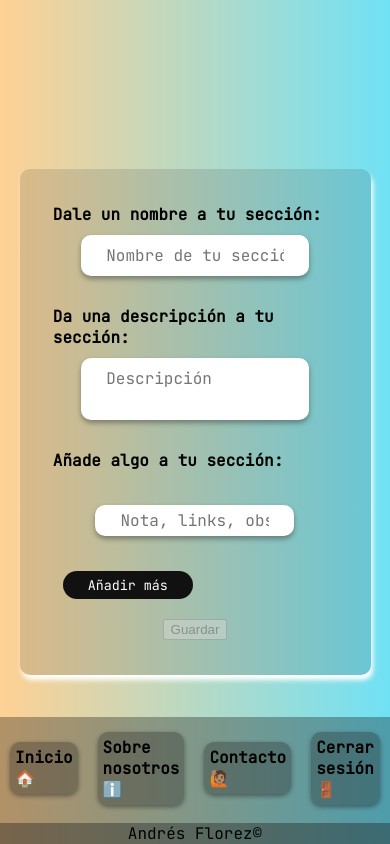
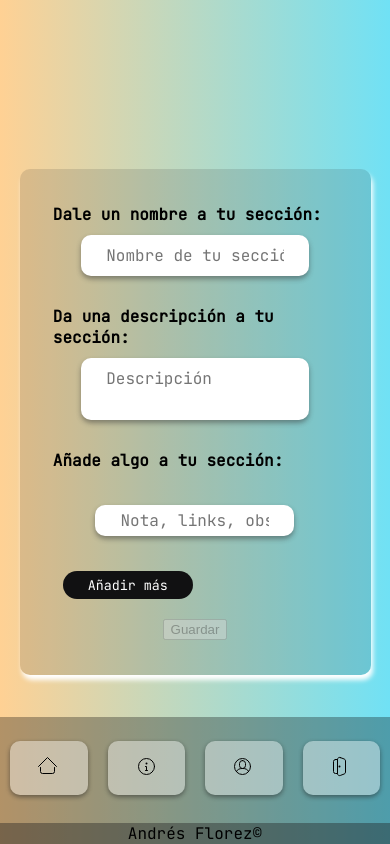
Before and after one commit to andresflorez16/our-planner, a Next.js app: page /add in a window 390 px wide. Built offline with nearby package versions, Linux system fonts and the light colour scheme.

Commit message:
home responsive

```diff
--- a/components/NavFooter.js
+++ b/components/NavFooter.js
@@ -1,6 +1,10 @@
 import styled from 'styled-components'
 import Link from 'next/link'
 import { userSignOut } from '../firebase/client'
+import HomeIcon from './icons/homeIcon'
+import InfoIcon from './icons/infoIcon'
+import UserIcon from './icons/userIcon'
+import SignOutIcon from './icons/signOutIcon'
 
 const NavFooterDiv = styled.div`
 position: fixed;
@@ -17,14 +21,22 @@ nav {
     box-shadow: 0 2px 5px #2228;
     transition: box-shadow .3s ease;
     &:hover {
-      box-shadow: 0 2px 5px #fff8;
+      box-shadow: 0 10px 15px #2228;
     }
     font-weight: bold;
     cursor: pointer;
     margin: 0 10px;
-    background-color: #2225;
+    background-color: #fff6;
     padding: 5px;
     border-radius: 10px;
+    @media (max-width: 1100px) {
+      width: 100%
+    }
+    @media (max-width: 666px) {
+      .home span {
+        display: none;
+      }
+    }
   }
 }
 footer {
@@ -33,6 +45,17 @@ footer {
   width: 100%;
   background-color: #2226;
   text-align: center;
+}
+.home {
+  display: flex;
+  justify-content: center;
+  align-items: center;
+  width: 100%;
+  height: 100%;
+  padding: 10px;
+  span {
+    margin-right: 10px;
+  }
 }
 
 `
@@ -43,11 +66,19 @@ export default function NavFooter() {
       <NavFooterDiv>
         <nav>
           <div>
-            <Link href={'/feed'}>Inicio 🏠</Link>
+            <Link href={'/feed'}>
+              <div className='home'><span>Inicio</span> <HomeIcon fill="#000" width={24} height={24} /></div>
+            </Link>
           </div>
-          <div>Sobre nosotros ℹ️</div>
-          <div>Contacto 🙋🏽</div>
-          <div onClick={userSignOut}>Cerrar sesión 🚪</div>
+          <div>
+            <div className="home"><span>Sobre mí</span> <InfoIcon fill="#000" width={20} height={24}/></div>
+          </div>
+          <div>
+            <div className="home"><span>Contáctame</span> <UserIcon fill="#000" width={24} height={24} /></div>
+          </div>
+          <div onClick={userSignOut}>
+            <div className="home"><span>Adiós</span> <SignOutIcon fill="#000" width={24} height={24} /></div>
+          </div>
         </nav>
         <footer>Andrés Florez&copy;</footer>
       </NavFooterDiv>
--- a/components/SessionMethod.js
+++ b/components/SessionMethod.js
@@ -88,8 +88,14 @@ export default function SessionMethod({ action }) {
           <input type='text' placeholder='Nombre de usuario' name='userName' />
           <label>Contraseña</label>
           <input type='password' placeholder='Contraseña' name='password' />
+          {
+            action === 'signin'
+              ? <div>
                   <label>Imagen</label>
                   <input className='inputFile' type='file' name='image' />
+                </div>
+              : null
+          }
           <button >{typeSession}</button>
         </form>
       </SessionDiv>
--- /dev/null
+++ b/components/icons/homeIcon.js
@@ -0,0 +1,15 @@
+const HomeIcon = (props) => (
+  <svg height={21} width={21} xmlns="http://www.w3.org/2000/svg" {...props}>
+    <g
+      fill="none"
+      fillRule="evenodd"
+      stroke="currentColor"
+      strokeLinecap="round"
+      strokeLinejoin="round"
+    >
+      <path d="m1.5 10.5 9-9 9 9M3.5 11.5v4a2 2 0 0 0 2 2h10a2 2 0 0 0 2-2v-4" />
+    </g>
+  </svg>
+)
+
+export default HomeIcon
--- /dev/null
+++ b/components/icons/infoIcon.js
@@ -0,0 +1,13 @@
+const InfoIcon = (props) => (
+  <svg height={21} width={21} xmlns="http://www.w3.org/2000/svg" {...props}>
+    <g fill="none" fillRule="evenodd" transform="translate(2 2)">
+      <g stroke="currentColor" strokeLinecap="round" strokeLinejoin="round">
+        <circle cx={8.5} cy={8.5} r={8} />
+        <path d="M8.5 12.5v-4h-1M7.5 12.5h2" />
+      </g>
+      <circle cx={8.5} cy={5.5} fill="currentColor" r={1} />
+    </g>
+  </svg>
+)
+
+export default InfoIcon
--- /dev/null
+++ b/components/icons/signOutIcon.js
@@ -0,0 +1,15 @@
+const SignOutIcon = (props) => (
+  <svg height={21} width={21} xmlns="http://www.w3.org/2000/svg" {...props}>
+    <g fill="none" fillRule="evenodd" transform="translate(4 1)">
+      <path
+        d="M2.5 2.5h2v14h-2a2 2 0 0 1-2-2v-10a2 2 0 0 1 2-2zM7.202.513l4 1.5A2 2 0 0 1 12.5 3.886v11.228a2 2 0 0 1-1.298 1.873l-4 1.5A2 2 0 0 1 4.5 16.614V2.386A2 2 0 0 1 7.202.513z"
+        stroke="currentColor"
+        strokeLinecap="round"
+        strokeLinejoin="round"
+      />
+      <circle cx={6.5} cy={9.5} fill="currentColor" r={1} />
+    </g>
+  </svg>
+)
+
+export default SignOutIcon
--- /dev/null
+++ b/components/icons/userIcon.js
@@ -0,0 +1,18 @@
+const UserIcon = (props) => (
+  <svg height={21} width={21} xmlns="http://www.w3.org/2000/svg" {...props}>
+    <g
+      fill="none"
+      fillRule="evenodd"
+      stroke="currentColor"
+      strokeLinecap="round"
+      strokeLinejoin="round"
+      transform="translate(2 2)"
+    >
+      <circle cx={8.5} cy={8.5} r={8} />
+      <path d="M14.5 13.5c-.662-2.274-3.2-3.025-6-3.025-2.727 0-5.27.869-6 3.025" />
+      <path d="M8.5 2.5a3 3 0 0 1 3 3v2a3 3 0 0 1-6 0v-2a3 3 0 0 1 3-3z" />
+    </g>
+  </svg>
+)
+
+export default UserIcon
```
Also changed, not shown: components/ButtonAddSection.js (+15 -0 lines), components/LogoAdd.js (+10 -4 lines). Lines whose indentation alone changed are shown as unchanged.
